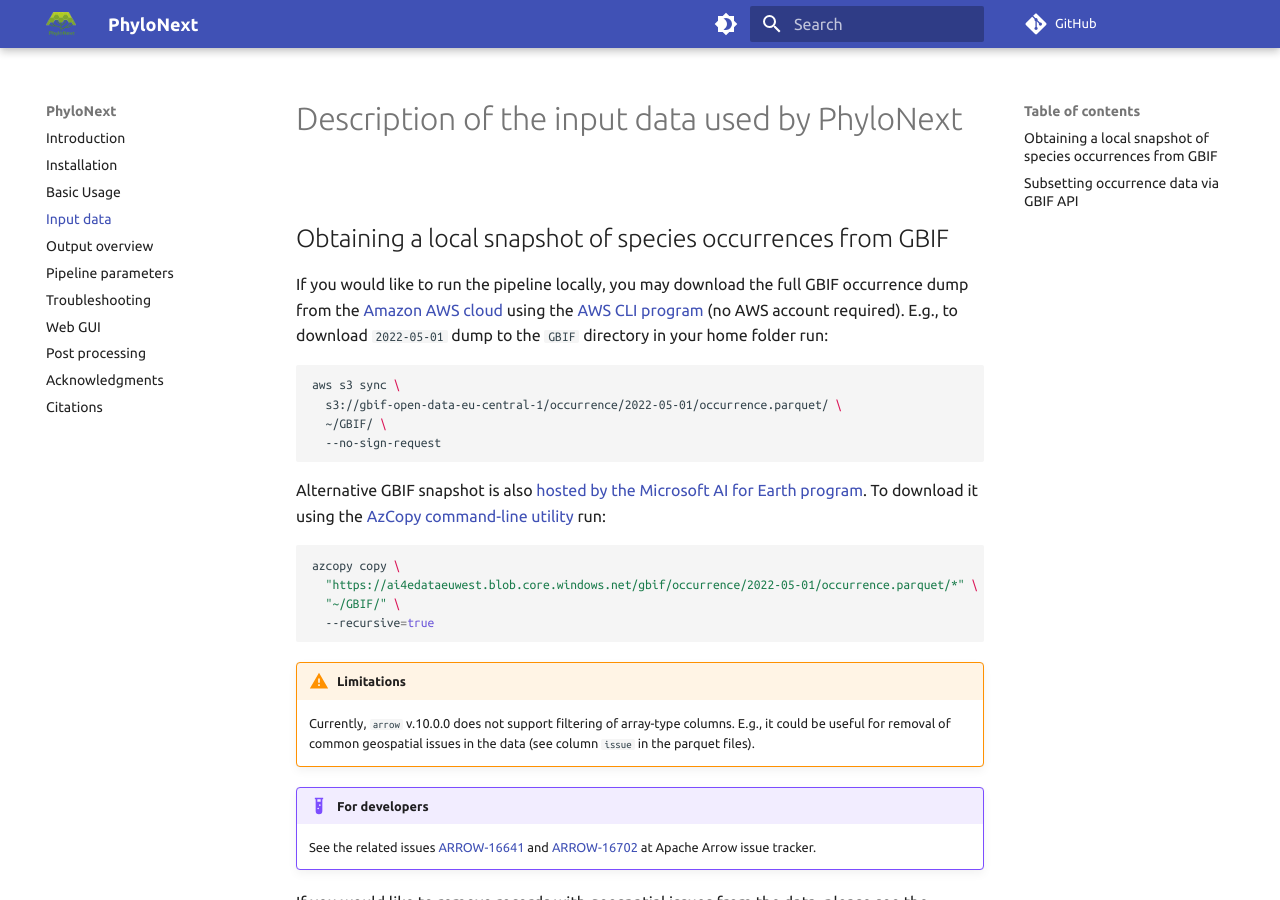
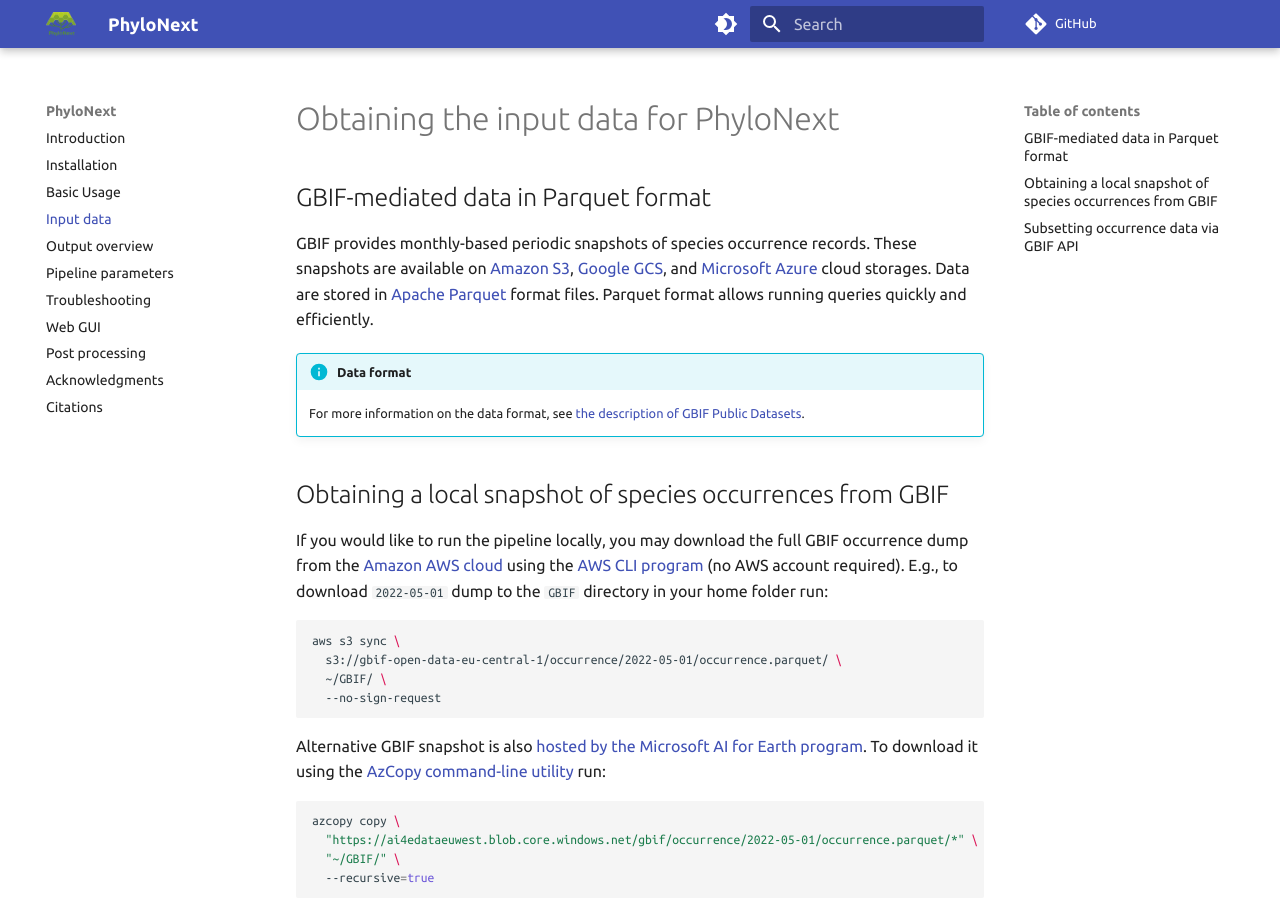
Before and after one commit to vmikk/phylonext_manual, an MkDocs documentation site: the page built from docs/inputdata.md, in a window 1280 px wide and 900 px high. Built offline with MkDocs 1.6.1 and Material for MkDocs 9.7.7, drawn with Linux system fonts in a browser that asks for light colours; comment, search, counter and statistics services are not loaded.

Commit message:
input - GBIF-mediated data in Parquet format

```diff
--- a/docs/inputdata.md
+++ b/docs/inputdata.md
@@ -4,10 +4,17 @@ description: >-
     Description of the input data used by PhyloNext.
 ---
 
-# Description of the input data used by PhyloNext
+# Obtaining the input data for PhyloNext
 
+## GBIF-mediated data in Parquet format
 
+GBIF provides monthly-based periodic snapshots of species occurrence records.
+These snapshots are available on [Amazon S3](https://registry.opendata.aws/gbif/), [Google GCS](https://console.cloud.google.com/storage/browser/public-datasets-gbif), and [Microsoft Azure](https://planetarycomputer.microsoft.com/dataset/gbif) cloud storages.
+Data are stored in [Apache Parquet](https://parquet.apache.org/) format files.
+Parquet format allows running queries quickly and efficiently.
 
+!!! info "Data format"
+    For more information on the data format, see [the description of GBIF Public Datasets](https://github.com/gbif/occurrence/blob/master/aws-public-data.md).
 
 ## Obtaining a local snapshot of species occurrences from GBIF
 
```
